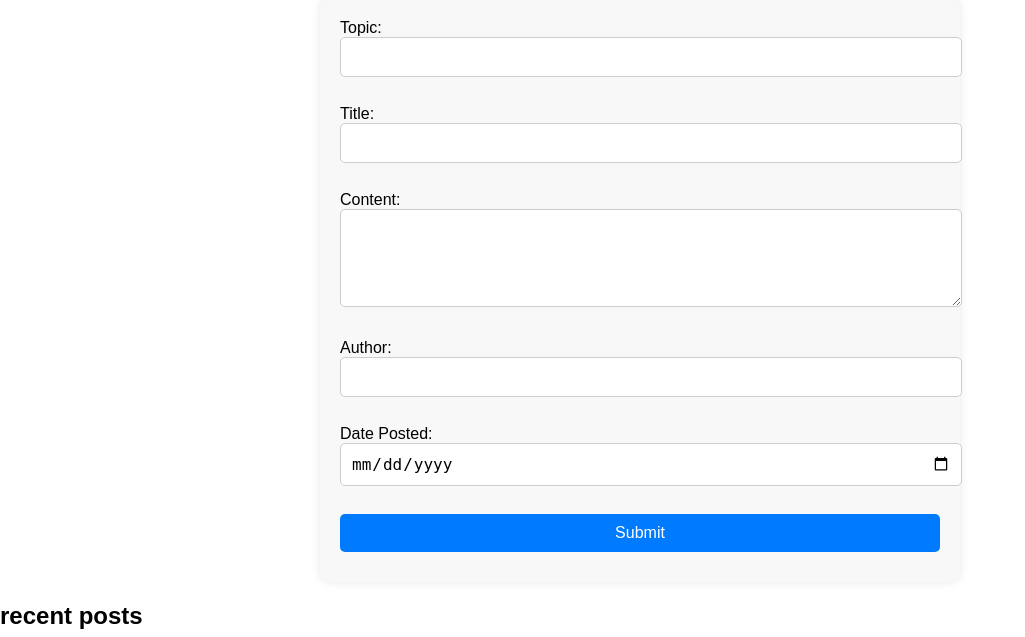
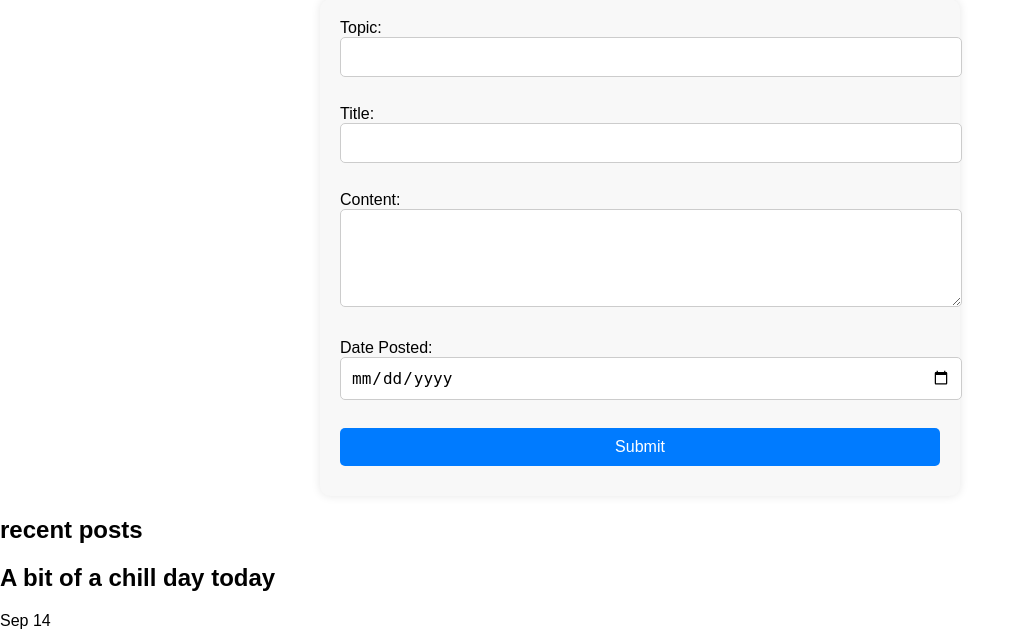
Before and after one commit to sagebeme/Blogapp, a Flask app: page / in a window 1280 px wide. Shown: the part 232-869 px from the top of the page, without its empty margins (0-1025 px from the left). Run offline with Flask 3, Linux system fonts and the light colour scheme.

Commit message:
adding requirements.txt

```diff
--- a/The_app/api/v1/views/login_view.py
+++ b/The_app/api/v1/views/login_view.py
@@ -26,7 +26,7 @@
     user_dict["id"]= user[0]
     user_dict["email"]= user[1]
     user_dict["password"]= user[2]
-    user_dict["usename"]= user[3]
+    user_dict["username"]= user[3]
     user_dict["post_id"]= user[4]
 
     conn.commit()
--- a/The_app/templates/index.html
+++ b/The_app/templates/index.html
@@ -32,9 +32,6 @@
         <label for="content">Content:</label><br>
         <textarea id="content" name="content" rows="4" cols="50" required></textarea><br><br>
 
-        <label for="author">Author:</label>
-        <input type="text" id="author" name="author" required><br><br>
-
         <label for="date_posted">Date Posted:</label>
         <input type="date" id="date_posted" name="date_posted" required><br><br>
 
```
Also changed, not shown: The_app/blog.db, 1 other file.
